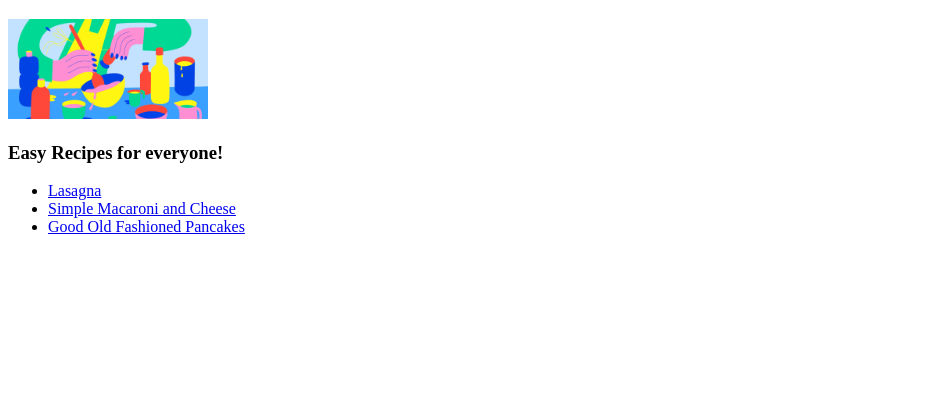
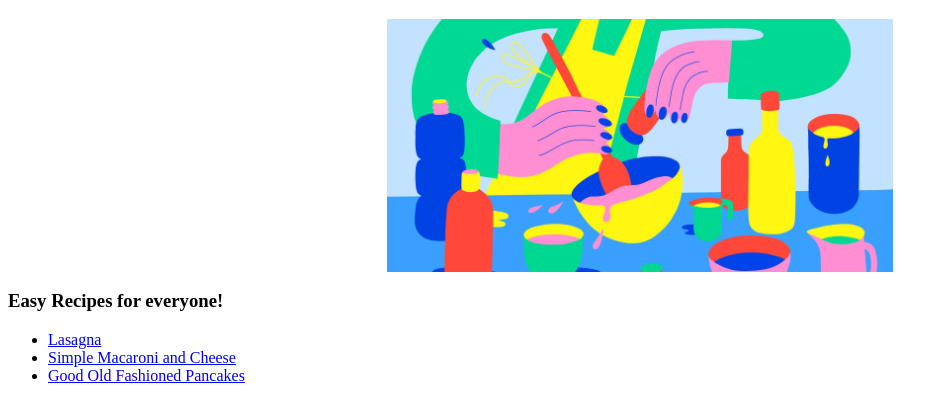
Before and after one commit to gabilabs/odin-recipes, a plain HTML site: page index.html in a window 1280 px wide. Shown: the part 61-480 px from the top of the page, without its empty margins (0-948 px from the left). Drawn offline with Linux system fonts and the light colour scheme.

Commit message:
Image center 2

```diff
--- a/style.css
+++ b/style.css
@@ -1,5 +1,7 @@
 img {
     height: auto;
-    width: 200px;
-    text-align: center;
+    width: 40%;
+    display: block;
+    margin-right: auto;
+    margin-left: auto;
 }
```
